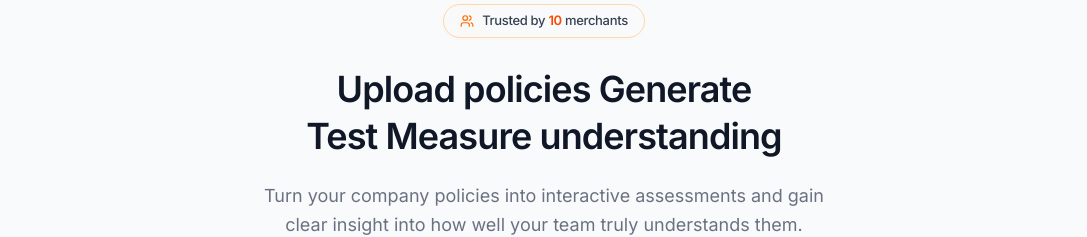
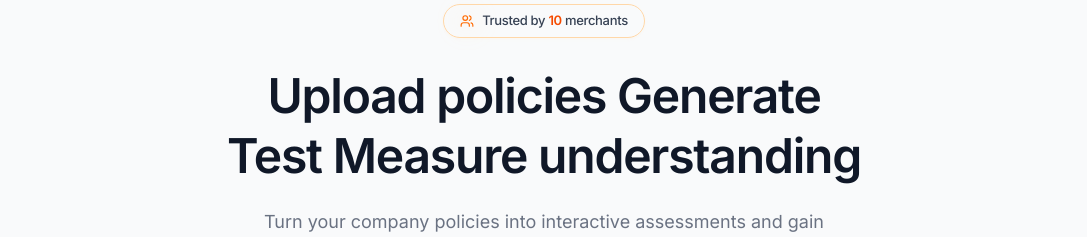
Before and after one commit to ranjit1024/revisly, a Next.js app: page / in a window 1280 px wide. Shown: the part 148-385 px from the top of the page, without its empty margins (96-1183 px from the left). Built offline with nearby package versions, Linux system fonts and the light colour scheme.

Commit message:
aaddre response

```diff
--- a/app/page.tsx
+++ b/app/page.tsx
@@ -60,11 +60,11 @@ export default function Home() {
           </motion.div>
 
           <motion.div className="flex flex-col gap-2  max-md:gap-2 px-1" variants={itemVariants}>
-            <h1 className="text-[30px] sm:text-5xl  md:text-4xl  font-semibold tracking-tight leading-[1.1]">
+            <h1 className=" md:text-5xl max-md:text-[30px] font-semibold tracking-tight leading-[1.1]">
               Upload policies  Generate
             </h1>
 
-            <h1 className="text-[28px] sm:text-5xl  md:text-4xl  font-semibold tracking-tight leading-[1.1]">
+            <h1 className=" sm:text-5xl  md:text-5xl max-md:text-[26px] font-semibold tracking-tight leading-[1.1]">
               Test Measure understanding
             </h1>
           </motion.div>
@@ -141,7 +141,12 @@ export default function Home() {
         viewport={{ once: true }}
         transition={{ duration: 1 }}
       >
+        <div className="block lg:hidden">
         <MobileLandingPageShowcase/>
+        </div>
+        <div className="hidden lg:block">
+        <StepTrackerWidget/>
+        </div>
       </motion.div>
 
       {/* CTA Section */}
```
